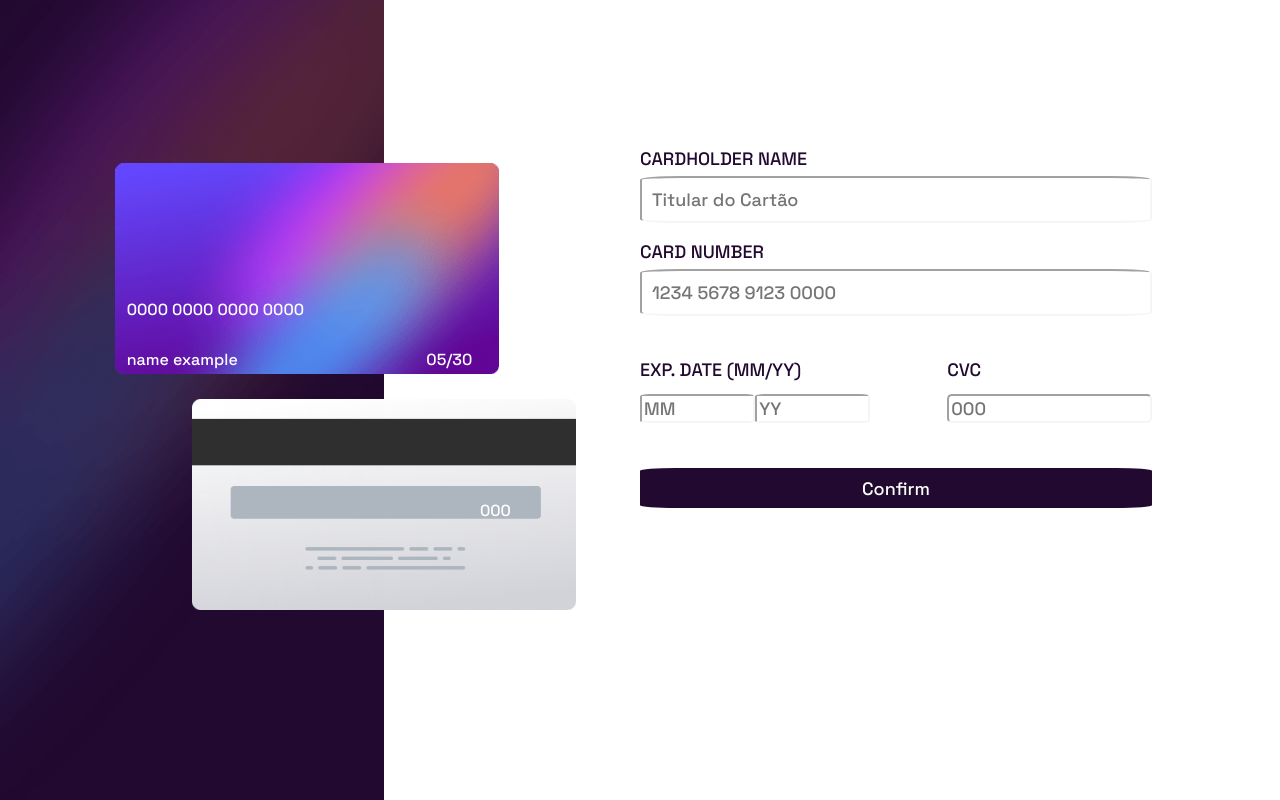
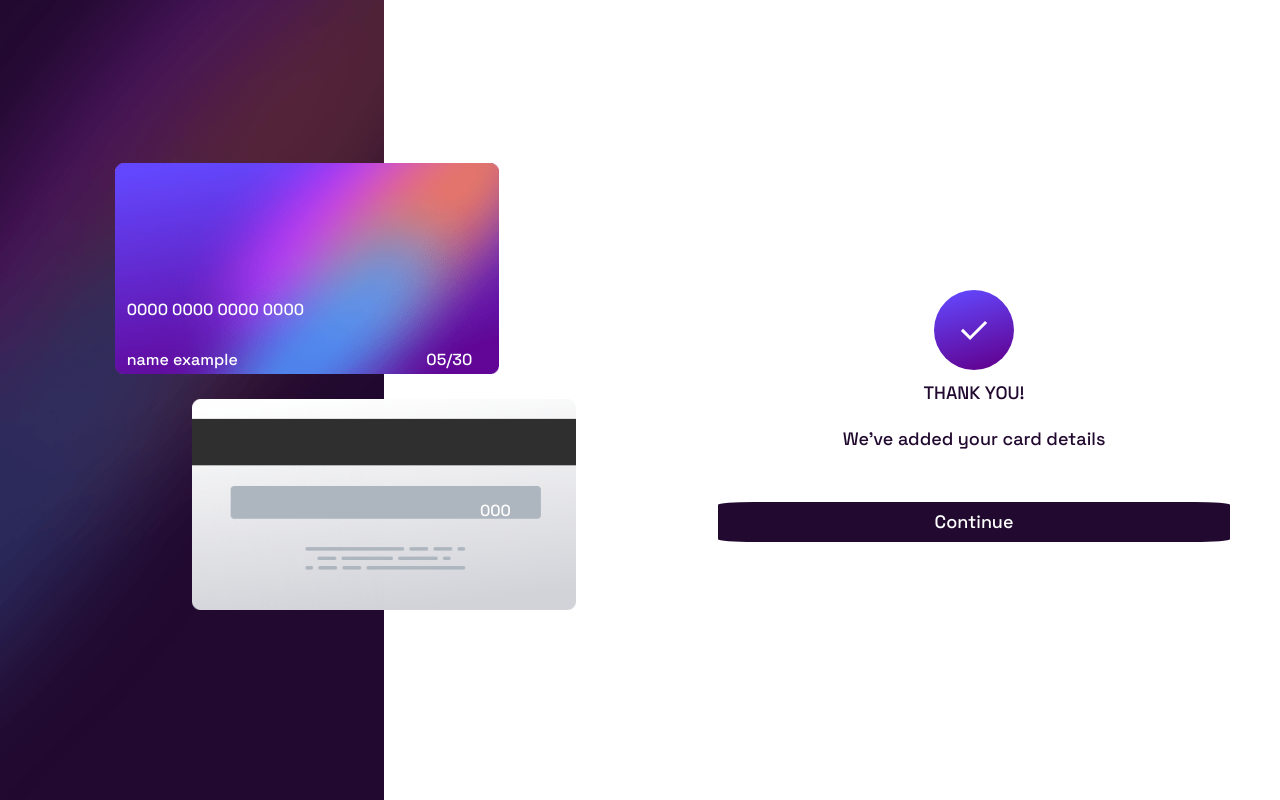
Before and after one commit to inglide-noberto/personalized-card, a plain HTML site: page index.html in a window 1280 px wide. Drawn offline with Linux system fonts and the light colour scheme.

Commit message:
criando a sinalização de cadastro do cartão
confirmação dos dados em formato responsivo

```diff
--- a/assets/css/reset.css
+++ b/assets/css/reset.css
@@ -1,5 +1,4 @@
-html, body, span, applet, object, iframe,
-h1, h2, h3, h4, h5, h6, p, blockquote, pre,
+html, body, span, applet, object, iframe, h3, h4, h5, h6, p, blockquote, pre,
 a, abbr, acronym, address, big, cite, code,
 del, dfn, em, img, ins, kbd, q, s, samp,
 small, strike, strong, sub, sup, tt, var,
@@ -49,3 +48,22 @@ table {
 	border-collapse: collapse;
 	border-spacing: 0;
 }
+.complete{
+	display: flex;
+	flex-direction: column;
+	justify-content: center;
+	width: 20%;
+	align-items: center;
+	height: 40vh;
+	margin-right: 20%;
+	margin-top: 10%;
+	line-height: 1rem;
+	color: #21092F;
+	font-weight: bold;
+}
+.button-complete{
+	margin-top: 40px;
+}
+.section-form{
+	display:none;
+}
--- a/assets/css/style.css
+++ b/assets/css/style.css
@@ -65,7 +65,7 @@
 .section-form {
     width: 90%;
     height: 50vh;
-    display: flex;
+    display: none;
     flex-direction: column;
     justify-content: space-between;
     align-items: center;
@@ -119,14 +119,18 @@
     width: 100%;
 }
 
-.button-confirm {
+.button-confirm, .button-complete {
     width: 100%;
     height: 5vh;
-    ;
     background: #21092F;
     color: #fff;
     border-radius: 7%;
     border: none;
+}
+.complete{
+    align-items: center;
+    width: 70%;
+    margin: 50px;
 }
 
 /* ---------RESPONSIVE Tablet------------- */
@@ -205,7 +209,7 @@
     .section-form {
         width: 40%;
         height: 80vh;
-        display: flex;
+        display: none;
         flex-direction: column;
         justify-content: space-between;
         align-items: flex-end;
@@ -259,13 +263,18 @@
         width: 100%;
     }
 
-    .button-confirm {
+    .button-confirm, .button-complete {
         width: 100%;
         height: 5vh;
         background: #21092F;
         color: #fff;
         border-radius: 7%;
         border: none;
+    }
+    .complete{
+        width: 40%;
+        margin-top: 20%;
+
     }
 
 }
@@ -316,7 +325,7 @@
     .section-form {
         width: 40%;
         height: 50vh;
-        display: flex;
+        display: none;
         flex-direction: column;
         justify-content: space-between;
         align-items: center;
@@ -369,7 +378,7 @@
         width: 100%;
     }
 
-    .button-confirm {
+    .button-confirm, .button-complete {
         width: 100%;
         height: 5vh;
         background: #21092F;
@@ -454,7 +463,7 @@
     .section-form {
         width: 30%;
         height: 80vh;
-        display: flex;
+        display: none;
         flex-direction: column;
         justify-content: space-between;
         align-items: center;
@@ -508,7 +517,7 @@
         width: 100%;
     }
 
-    .button-confirm {
+    .button-confirm, .button-complete {
         width: 100%;
         height: 5vh;
         background: #21092F;
@@ -516,4 +525,9 @@
         border-radius: 7%;
         border: none;
     }
+    .complete{
+        width: 30%;
+        margin-top: 10%;
+        margin-right: 15%;
+    }
 }
--- a/assets/javascript/index.js
+++ b/assets/javascript/index.js
@@ -13,21 +13,33 @@ const cvc = document.querySelector(".cvcCard");
 const button = document.querySelector(".button-confirm");
 const section = document.querySelector(".section-form");
 
-button.addEventListener("click", (e, section)=>{
-    e.preventDefault();
-})
+let contador = 0;
 
+// button.addEventListener("click", (e) => {
+//     e.preventDefault();
+//     if (contador == 4) {
+//         console.log(contador);
+//         section.style.display = "none";
+//     } else {
+//         console.log("Nananinanão!")
+//     }
+
+// });
 nameInput.addEventListener('change', (e) => {
     e.preventDefault();
-    nameCard.textContent = e.target.value ;
+    nameCard.textContent = e.target.value;
+    contador++;
 });
 numberInput.addEventListener('change', (e) => {
     e.preventDefault();
-    numberCard.textContent = e.target.value
+    numberCard.textContent = e.target.value;
+    contador++;
 });
 dateYInput.addEventListener('change', (e) => {
-        date.textContent = ( dateMInput.value+ " / " + e.target.value);
+    date.textContent = (dateMInput.value + " / " + e.target.value);
+    contador++;
 });
 cvcInput.addEventListener('change', (e) => {
     cvc.textContent = e.target.value;
+    contador++;
 });
--- a/index.html
+++ b/index.html
@@ -45,7 +45,7 @@
             </div>
         </header>
         <section class="section-form">
-            <form class="">
+            <form >
                 <label class="label-name" for="name"> CARDHOLDER NAME
                     <input class="data" type="text" name="name" id="name" required placeholder="Titular do Cartão">
                 </label>
@@ -69,6 +69,17 @@
                 <button class="button-confirm" type="submit">Confirm</button>
             </form>
         </section>
+        <section class="complete">
+            <img src="/assets/images/icon-complete.svg" alt="">
+            <h1>
+                THANK YOU!
+            </h1>
+            <h2>
+                We've added your card details
+            </h2>
+            <button class="button-complete" type="submit">Continue</button>
+        </section>
+
     <script type="text/javascript" src="/assets/javascript/index.js"></script>
 </body>
 
```
